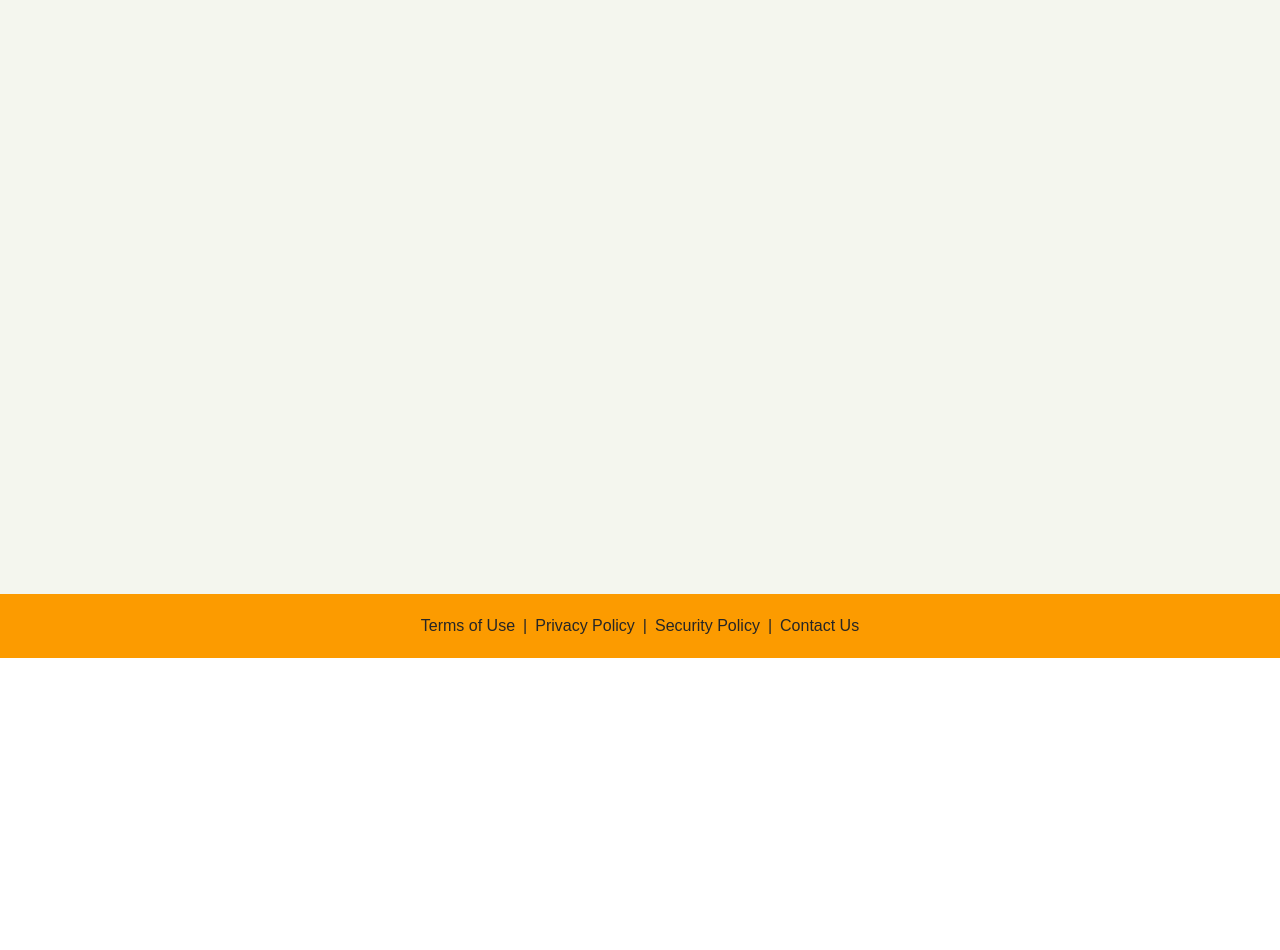
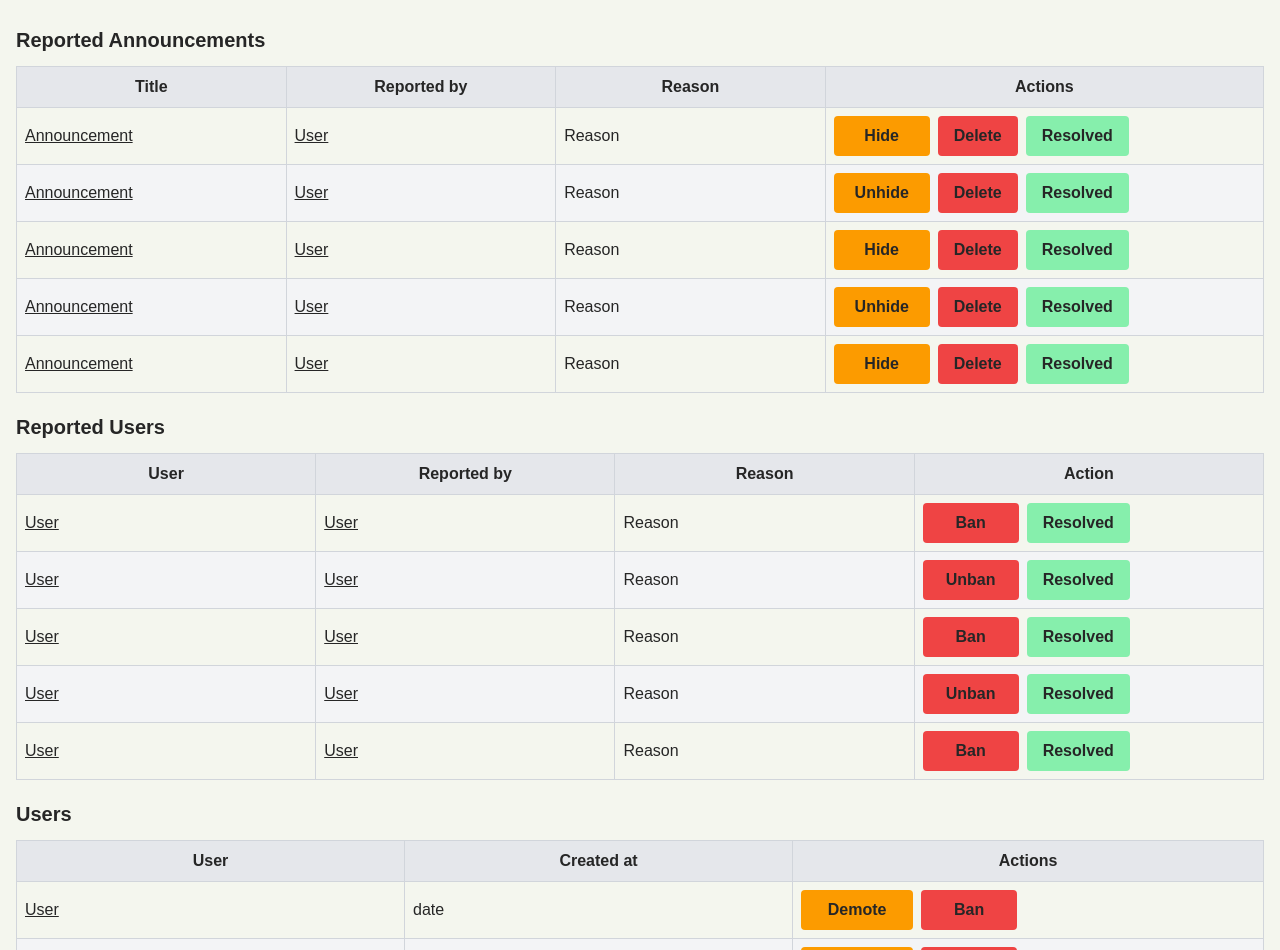
Before and after one commit to David-SDA/otaku-bazaar, a React (Create React App) app: page /admin in a window 1280 px wide. Shown: the part 142-1092 px from the top of the page. Before the commit the page ends 800 px from the top, so only its background shows below. Built offline with nearby package versions, Linux system fonts and the light colour scheme; data requests are answered from the project's data file.

Commit message:
Ajout de la page d'un admin et d'un modérateur

```diff
--- a/src/components/pages/AdminPanel.jsx
+++ b/src/components/pages/AdminPanel.jsx
@@ -1,7 +1,18 @@
 import React from 'react';
+import AnnouncementsReportedTable from '../ui/AnnouncementsReportedTable';
+import UsersReportedTable from '../ui/UsersReportedTable';
+import UsersTable from '../ui/UsersTable';
 
 export default function AdminPanel(){
     return (
-        <div>AdminPanel</div>
+        <>
+            <h1 className='text-center text-xl lg:text-2xl font-bold mb-5'>Moderator Panel</h1>
+            <h2 className='text-xl font-bold mb-3'>Reported Announcements</h2>
+            <AnnouncementsReportedTable />
+            <h2 className='text-xl font-bold mb-3'>Reported Users</h2>
+            <UsersReportedTable />
+            <h2 className='text-xl font-bold mb-3'>Users</h2>
+            <UsersTable />
+        </>
     )
 }
--- a/src/components/pages/ModeratorPanel.jsx
+++ b/src/components/pages/ModeratorPanel.jsx
@@ -1,7 +1,12 @@
 import React from 'react';
+import AnnouncementsReportedTable from '../ui/AnnouncementsReportedTable';
 
 export default function ModeratorPanel(){
     return (
-        <div>ModeratorPanel</div>
-    )
+        <>
+            <h1 className='text-center text-xl lg:text-2xl font-bold mb-5'>Moderator Panel</h1>
+            <h2 className='text-xl font-bold mb-3'>Reported Announcements</h2>
+            <AnnouncementsReportedTable />
+        </>
+    );
 }
--- a/src/components/pages/Search.jsx
+++ b/src/components/pages/Search.jsx
@@ -39,7 +39,7 @@ export default function Search(){
 
                 </div>
             </div>
-            <div className='grid grid-cols-1 sm:grid-cols-2 md:grid-cols-3 lg:grid-cols-4 xl:grid-cols-5 gap-4 select-none place-items-center'>
+            <div className='grid grid-cols-1 sm:grid-cols-2 md:grid-cols-3 lg:grid-cols-4 xl:grid-cols-5 2xl:grid-cols-6 gap-4 select-none place-items-center'>
                 {
                     Array.from({length: 23}, (_, index) => (
                         <AnnounceCard key={index} />
--- a/src/components/pages/Wishlist.jsx
+++ b/src/components/pages/Wishlist.jsx
@@ -6,7 +6,7 @@ export default function Wishlist(){
     return (
         <>
             <h1 className='text-center text-xl lg:text-2xl font-bold mb-5'>Your Wishlist</h1>
-            <div className='grid grid-cols-1 sm:grid-cols-2 md:grid-cols-3 lg:grid-cols-4 xl:grid-cols-5 gap-4 select-none place-items-center'>
+            <div className='grid grid-cols-1 sm:grid-cols-2 md:grid-cols-3 lg:grid-cols-4 xl:grid-cols-5 2xl:grid-cols-6 gap-4 select-none place-items-center'>
                 {
                     Array.from({length: 12}).map((_, index) => (
                         <AnnounceCard key={index} />
--- /dev/null
+++ b/src/components/ui/AnnouncementsReportedTable.jsx
@@ -0,0 +1,47 @@
+import React from 'react';
+import { Link } from 'react-router-dom';
+
+export default function AnnouncementsReportedTable(){
+    return (
+        <div className='overflow-x-auto mb-5'>
+            <table className='w-full table-auto border-collapse border'>
+                <thead>
+                    <tr className='bg-gray-200'>
+                        <th className='border border-gray-300 p-2 min-w-48'>Title</th>
+                        <th className='border border-gray-300 p-2 min-w-48'>Reported by</th>
+                        <th className='border border-gray-300 p-2 min-w-48'>Reason</th>
+                        <th className='border border-gray-300 p-2 min-w-48'>Actions</th>
+                    </tr>
+                </thead>
+                <tbody>
+                    {
+                        Array.from({length: 5}, (_, index) => (
+                            <tr key={index} className='even:bg-gray-100'>
+                                <td className='border border-gray-300 p-2 whitespace-nowrap min-w-48'>
+                                    <Link to={'/announce/2'} className='underline'>Announcement</Link>
+                                </td>
+                                <td className='border border-gray-300 p-2 whitespace-nowrap min-w-48'>
+                                    <Link to={'/profile/2'} className='underline'>User</Link>
+                                </td>
+                                <td className='border border-gray-300 p-2 whitespace-nowrap min-w-48'>Reason</td>
+                                <td className='border border-gray-300 p-2 whitespace-nowrap min-w-48 space-x-2'>
+                                    <button className='bg-primary font-bold py-2 px-4 rounded w-24'>
+                                        {
+                                            index % 2 === 0 ? 'Hide' : 'Unhide'
+                                        }
+                                    </button>
+                                    <button className='bg-red-500 font-bold py-2 px-4 rounded'>
+                                        Delete
+                                    </button>
+                                    <button className='bg-green-300 font-bold py-2 px-4 rounded'>
+                                        Resolved
+                                    </button>
+                                </td>
+                            </tr>
+                        ))
+                    }
+                </tbody>
+            </table>
+        </div>
+    )
+}
--- /dev/null
+++ b/src/components/ui/UsersReportedTable.jsx
@@ -0,0 +1,44 @@
+import React from 'react';
+import { Link } from 'react-router-dom';
+
+export default function UsersReportedTable(){
+    return (
+        <div className='overflow-x-auto mb-5'>
+            <table className='w-full table-auto border-collapse border'>
+                <thead>
+                    <tr className='bg-gray-200'>
+                        <th className='border border-gray-300 p-2 min-w-48'>User</th>
+                        <th className='border border-gray-300 p-2 min-w-48'>Reported by</th>
+                        <th className='border border-gray-300 p-2 min-w-48'>Reason</th>
+                        <th className='border border-gray-300 p-2 min-w-48'>Action</th>
+                    </tr>
+                </thead>
+                <tbody>
+                    {
+                        Array.from({length: 5}, (_, index) => (
+                            <tr key={index} className='even:bg-gray-100'>
+                                <td className='border border-gray-300 p-2 whitespace-nowrap min-w-48'>
+                                    <Link to={'/profile/2'} className='underline'>User</Link>
+                                </td>
+                                <td className='border border-gray-300 p-2 whitespace-nowrap min-w-48'>
+                                    <Link to={'/profile/2'} className='underline'>User</Link>
+                                </td>
+                                <td className='border border-gray-300 p-2 whitespace-nowrap min-w-48'>Reason</td>
+                                <td className='border border-gray-300 p-2 whitespace-nowrap min-w-48 space-x-2'>
+                                    <button className='bg-red-500 font-bold py-2 px-4 rounded w-24'>
+                                        {
+                                            index % 2 === 0 ? 'Ban' : 'Unban'
+                                        }
+                                    </button>
+                                    <button className='bg-green-300 font-bold py-2 px-4 rounded'>
+                                        Resolved
+                                    </button>
+                                </td>
+                            </tr>
+                        ))
+                    }
+                </tbody>
+            </table>
+        </div>
+    )
+}
--- /dev/null
+++ b/src/components/ui/UsersTable.jsx
@@ -0,0 +1,42 @@
+import React from 'react';
+import { Link } from 'react-router-dom';
+
+export default function UsersTable(){
+    return (
+        <div className='overflow-x-auto mb-5'>
+            <table className='w-full table-auto border-collapse border'>
+                <thead>
+                    <tr className='bg-gray-200'>
+                        <th className='border border-gray-300 p-2 min-w-48'>User</th>
+                        <th className='border border-gray-300 p-2 min-w-48'>Created at</th>
+                        <th className='border border-gray-300 p-2 min-w-48'>Actions</th>
+                    </tr>
+                </thead>
+                <tbody>
+                    {
+                        Array.from({length: 5}, (_, index) => (
+                            <tr key={index} className='even:bg-gray-100'>
+                                <td className='border border-gray-300 p-2 whitespace-nowrap min-w-48'>
+                                    <Link to={'/profile/2'} className='underline'>User</Link>
+                                </td>
+                                <td className='border border-gray-300 p-2 whitespace-nowrap min-w-48'>date</td>
+                                <td className='border border-gray-300 p-2 whitespace-nowrap min-w-48 space-x-2'>
+                                    <button className='bg-primary font-bold py-2 px-4 rounded w-28'>
+                                        {
+                                            index % 2 === 0 ? 'Demote' : 'Promote'
+                                        }
+                                    </button>
+                                    <button className='bg-red-500 font-bold py-2 px-4 rounded w-24'>
+                                        {
+                                            index % 2 === 0 ? 'Ban' : 'Unban'
+                                        }
+                                    </button>
+                                </td>
+                            </tr>
+                        ))
+                    }
+                </tbody>
+            </table>
+        </div>
+    )
+}
```
